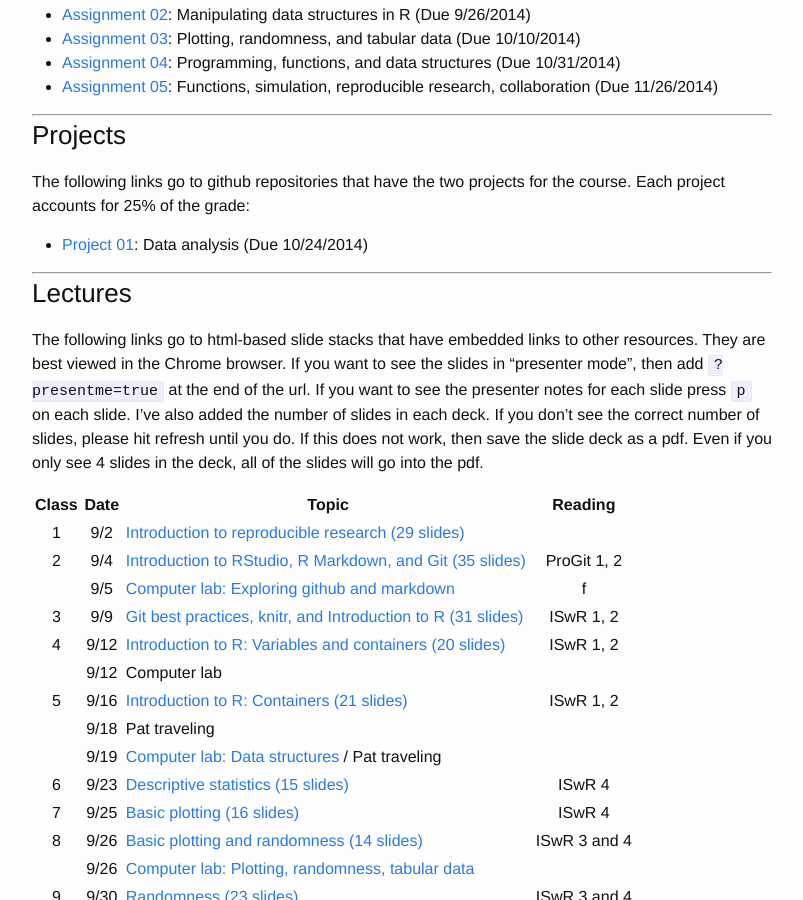
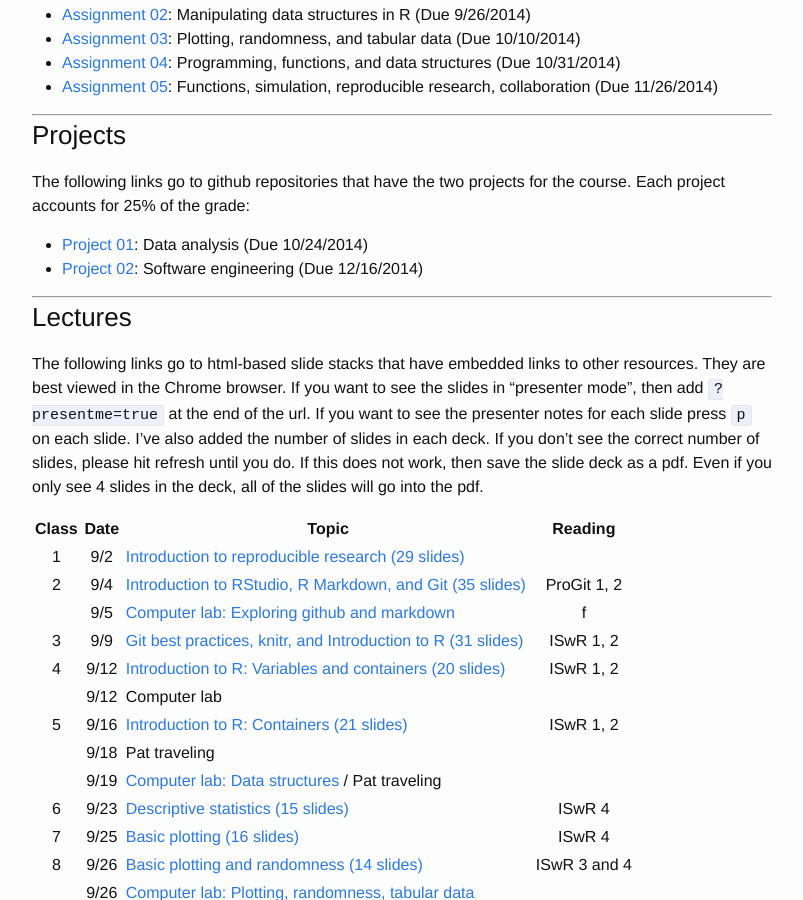
Before and after one commit to microbialinformatics/microbialinformatics.github.io, a Jekyll site: the page built from index.md, in a window 1280 px wide and 900 px high, scrolled down 1263 px. Shown: the whole window, without its empty margins (238-1041 px from the left). Built offline with Jekyll 4.4.1, drawn with Linux system fonts in a browser that asks for light colours.

Commit message:
Add link to Project 2

```diff
--- a/index.md
+++ b/index.md
@@ -45,6 +45,7 @@ The following links go to github repositories that have the homework assignments
 The following links go to github repositories that have the two projects for the course. Each project accounts for 25% of the grade:
 
 * [Project 01](https://github.com/microbialinformatics/project1): Data analysis (Due 10/24/2014)
+* [Project 02](https://github.com/microbialinformatics/project2): Software engineering (Due 12/16/2014)
 
 ----
 
```
